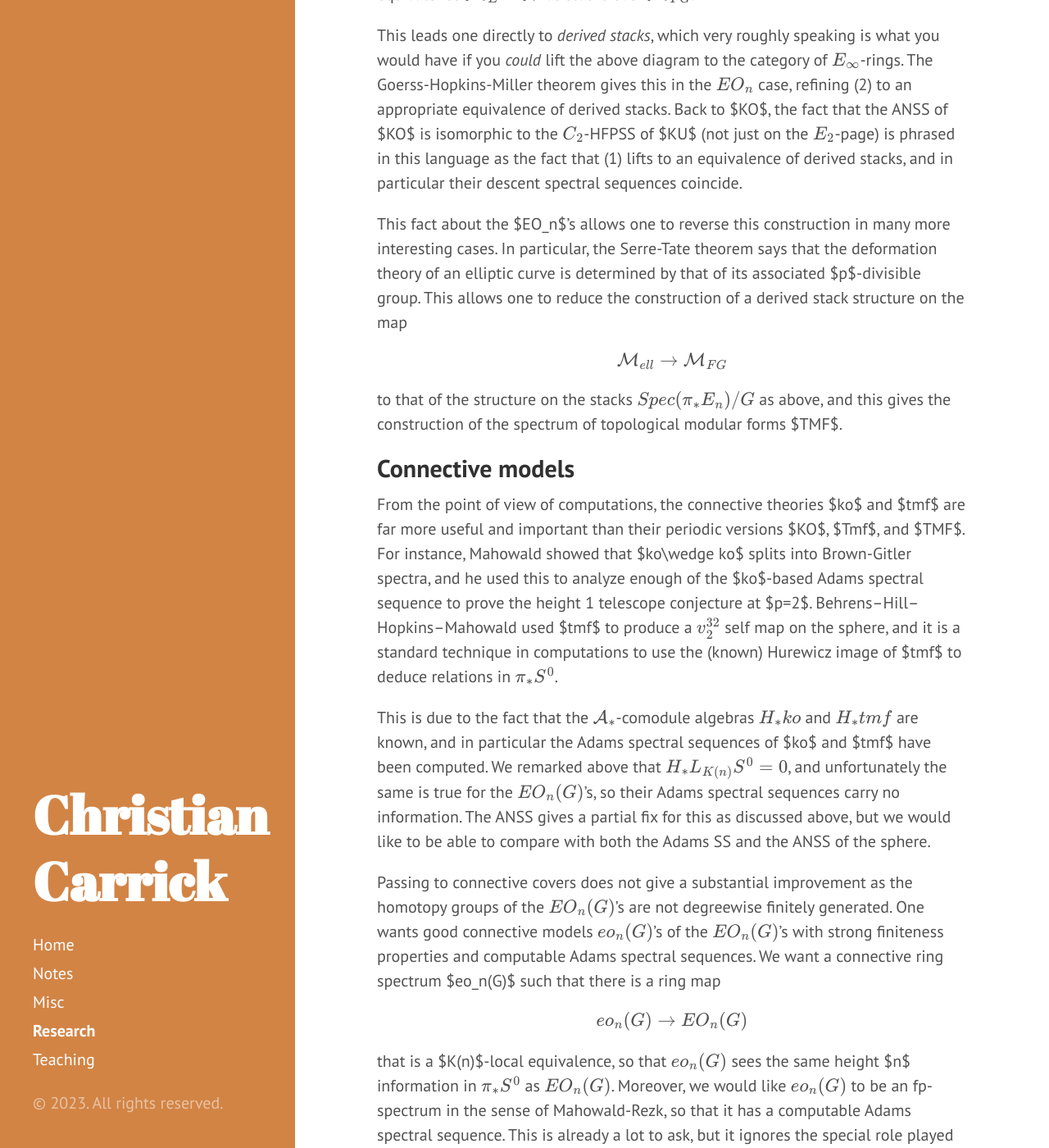
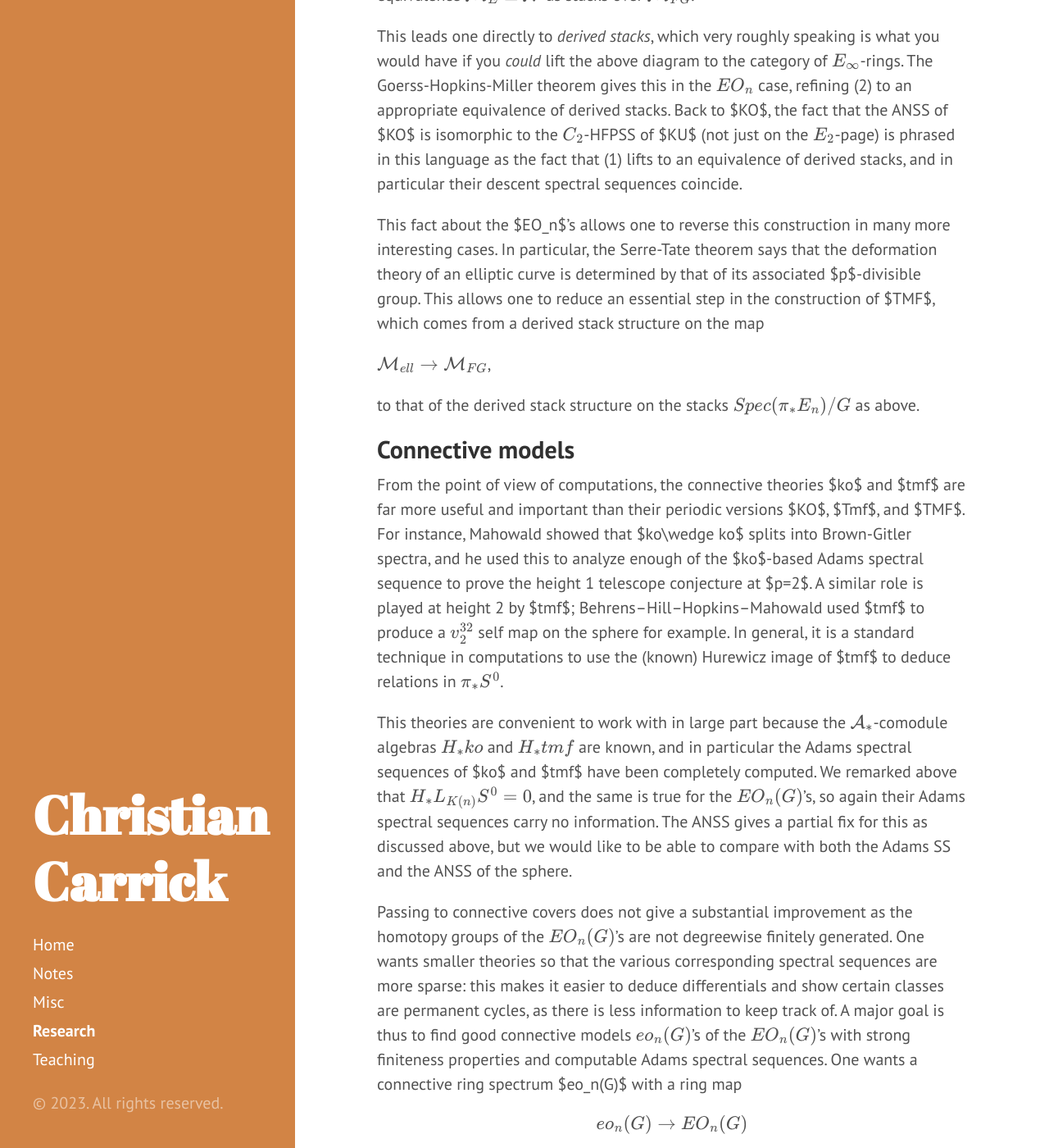
Before and after one commit to carrickchristian/carrickchristian.github.io, a Jekyll site: the page built from research.md, in a window 1280 px wide and 1400 px high, scrolled down 2998 px. Shown: the whole window at 82% size. Built offline with Jekyll 4.4.1, drawn with Linux system fonts in a browser that asks for light colours; formulas are drawn with MathJax 3; some of the changed text lies outside the part shown.

Commit message:
research page 2

```diff
--- a/research.md
+++ b/research.md
@@ -7,7 +7,7 @@
 
 ## Higher real $K$-theories
 
-In all that follows, we work at the prime $p=2$. Chromatic homotopy theory studies spaces and spectra from the point of view of complex-oriented cohomology theories, those theories that admit Thom isomorphisms for complex vector bundles. On one hand, facts like the nilpotence theorem tell us these theories see quite a lot of information. On the other, for any complex-oriented ring spectrum $R$, the unit map
+In all that follows, we work at the prime $p=2$. Chromatic homotopy theory studies spaces and spectra from the point of view of complex-oriented cohomology theories. On one hand, facts like the nilpotence theorem tell us these theories see quite a lot of information. On the other, for any complex-oriented ring spectrum $R$, the unit map
 
 $$\pi_*S^0\to \pi_*R$$
 
@@ -21,7 +21,7 @@
 
 For example, $\mathbb{G}_n$ contains a canonical copy of $C_2$ given by the formal inverse on the formal group. At height 1, there is an equivalence $E_1\simeq KU^{\hat{}}_2$, and the $C_2$-action corresponds to complex conjugation on $KU$, giving an equivalence $E_1^{hC_2}\simeq KO^{\hat{}}_2$. It is straightforward to write down explicit formulas for the action in this case; one finds that $C_2$ acts by multiplication by $-1$ on the Bott class. The ANSS for $KO$ is then isomorphic to the easily computed HFPSS for this $C_2$ action.
 
-It was an observation of Ravenel and Hopkins-Miller that $L_{K(n)}S^0$ is well approximated by $$EO_n(G):=E_n^{hG}$$ for finite subgroups $G\subset\mathbb{G}_n$, and that these *Hopkins-Miller higher real $K$-theories* are more computable. In fact, $$L_{K(1)}S^0$$ has a finite resolution which reduces the computation of $$\pi_*L_{K(1)}S^0$$ to the tractable computation of $$\pi_*KO$$ described above. At the prime $p=3$, Goerss--Henn--Mahowald--Rezk provided a similar finite resolution consisting of $$EO_n(G)$$ spectra related to $TMF$.
+It was an observation of Ravenel and Hopkins-Miller that $L_{K(n)}S^0$ is well approximated by $$EO_n(G):=E_n^{hG}$$ for finite subgroups $G\subset\mathbb{G}_n$, and that these *Hopkins-Miller higher real $K$-theories* are more computable. In fact, $$L_{K(1)}S^0$$ has a finite resolution which reduces the computation of $$\pi_*L_{K(1)}S^0$$ to the tractable computation of $$\pi_*KO$$ described above. At the prime $p=3$, Goerss--Henn--Mahowald--Rezk provided a similar finite resolution of $$L_{K(2)}S^0$$ consisting of $$EO_n(G)$$ spectra related to $TMF$.
 
 ## Hopkins' *From Spectra to Stacks*
 
@@ -56,7 +56,7 @@
 
 $$Spec(R)\to\mathcal{M}_{FG}$$
 
-is a flat map of stacks, then there is a complex-oriented ring spectrum lifting this map along the above construction. We may ask if there's a similar statement replacing $Spec(R)$ with a stack. If
+is a flat map of stacks, then there is a complex-oriented ring spectrum lifting this map along the above construction. We may ask if there's a more general statement replacing $Spec(R)$ with a (non-affine) stack. If
 
 $$\mathcal{N}\to\mathcal{M}_{FG}$$
 
@@ -64,19 +64,19 @@
 
 This leads one directly to *derived stacks*, which very roughly speaking is what you would have if you *could* lift the above diagram to the category of $$E_\infty$$-rings. The Goerss-Hopkins-Miller theorem gives this in the $$EO_n$$ case, refining (2) to an appropriate equivalence of derived stacks. Back to $KO$, the fact that the ANSS of $KO$ is isomorphic to the $$C_2$$-HFPSS of $KU$ (not just on the $$E_2$$-page) is phrased in this language as the fact that (1) lifts to an equivalence of derived stacks, and in particular their descent spectral sequences coincide.
 
-This fact about the $EO_n$'s allows one to reverse this construction in many more interesting cases. In particular, the Serre-Tate theorem says that the deformation theory of an elliptic curve is determined by that of its associated $p$-divisible group. This allows one to reduce the construction of a derived stack structure on the map
+This fact about the $EO_n$'s allows one to reverse this construction in many more interesting cases. In particular, the Serre-Tate theorem says that the deformation theory of an elliptic curve is determined by that of its associated $p$-divisible group. This allows one to reduce an essential step in the construction of $TMF$, which comes from a derived stack structure on the map
 
-$$\mathcal{M}_{ell}\to\mathcal{M}_{FG}$$
+$$\mathcal{M}_{ell}\to\mathcal{M}_{FG}$$,
 
-to that of the structure on the stacks $$Spec(\pi_*E_n)/G$$ as above, and this gives the construction of the spectrum of topological modular forms $TMF$.
+to that of the derived stack structure on the stacks $$Spec(\pi_*E_n)/G$$ as above.
 
 ## Connective models
 
-From the point of view of computations, the connective theories $ko$ and $tmf$ are far more useful and important than their periodic versions $KO$, $Tmf$, and $TMF$. For instance, Mahowald showed that $ko\wedge ko$ splits into Brown-Gitler spectra, and he used this to analyze enough of the $ko$-based Adams spectral sequence to prove the height 1 telescope conjecture at $p=2$. Behrens--Hill--Hopkins--Mahowald used $tmf$ to produce a $$v_2^{32}$$ self map on the sphere, and it is a standard technique in computations to use the (known) Hurewicz image of $tmf$ to deduce relations in $$\pi_*S^0$$.
+From the point of view of computations, the connective theories $ko$ and $tmf$ are far more useful and important than their periodic versions $KO$, $Tmf$, and $TMF$. For instance, Mahowald showed that $ko\wedge ko$ splits into Brown-Gitler spectra, and he used this to analyze enough of the $ko$-based Adams spectral sequence to prove the height 1 telescope conjecture at $p=2$. A similar role is played at height 2 by $tmf$; Behrens--Hill--Hopkins--Mahowald used $tmf$ to produce a $$v_2^{32}$$ self map on the sphere for example. In general, it is a standard technique in computations to use the (known) Hurewicz image of $tmf$ to deduce relations in $$\pi_*S^0$$.
 
-This is due to the fact that the $$\mathcal{A}_*$$-comodule algebras $$H_*ko$$ and $$H_*tmf$$ are known, and in particular the Adams spectral sequences of $ko$ and $tmf$ have been computed. We remarked above that $$H_*L_{K(n)}S^0=0$$, and unfortunately the same is true for the $$EO_n(G)$$'s, so their Adams spectral sequences carry no information. The ANSS gives a partial fix for this as discussed above, but we would like to be able to compare with both the Adams SS and the ANSS of the sphere.
+This theories are convenient to work with in large part because the $$\mathcal{A}_*$$-comodule algebras $$H_*ko$$ and $$H_*tmf$$ are known, and in particular the Adams spectral sequences of $ko$ and $tmf$ have been completely computed. We remarked above that $$H_*L_{K(n)}S^0=0$$, and the same is true for the $$EO_n(G)$$'s, so again their Adams spectral sequences carry no information. The ANSS gives a partial fix for this as discussed above, but we would like to be able to compare with both the Adams SS and the ANSS of the sphere.
 
-Passing to connective covers does not give a substantial improvement as the homotopy groups of the $$EO_n(G)$$'s are not degreewise finitely generated. One wants good connective models $$eo_n(G)$$'s of the $$EO_n(G)$$'s with strong finiteness properties and computable Adams spectral sequences. We want a connective ring spectrum $eo_n(G)$ such that there is a ring map
+Passing to connective covers does not give a substantial improvement as the homotopy groups of the $$EO_n(G)$$'s are not degreewise finitely generated. One wants smaller theories so that the various corresponding spectral sequences are more sparse: this makes it easier to deduce differentials and show certain classes are permanent cycles, as there is less information to keep track of. A major goal is thus to find good connective models $$eo_n(G)$$'s of the $$EO_n(G)$$'s with strong finiteness properties and computable Adams spectral sequences. One wants a connective ring spectrum $eo_n(G)$ with a ring map
 
 $$eo_n(G)\to EO_n(G)$$
 
@@ -107,7 +107,7 @@
 
 The simplicial diagram on the right lifts to derived (affine) schemes since $E$ and $MU$ are $$E_\infty$$-rings, and so we may define the derived stack structure on $$\mathcal{M}_E$$ by this colimit. Applying this when $E=ko$, the corresponding descent spectral sequence is a spectral sequence converging to $\pi_*ko$.
 
-If we had the equivalence $$\mathcal{M}_{ko}\simeq Spec(\mathbb{Z}[v_1])/C_2$$, by comparison with the descent spectral sequence for $$\mathcal{M}_{KO}$$, we would see that the descent spectral sequence for $$\mathcal{M}_{ko}$$ coincides with the HFPSS for $ku$ with its complex conjugation action. Here we mean the genuine $C_2$-spectrum $ku$ with its complex conjugation action, i.e. Atiyah's Real $K$-theory $$k_\mathbb{R}$$. But this latter spectral sequence does not converge to $$\pi_*ko$$; in fact
+If we had the equivalence $$\mathcal{M}_{ko}\simeq Spec(\mathbb{Z}[v_1])/C_2$$, by comparison with the descent spectral sequence for $$\mathcal{M}_{KO}$$, we would see that the descent spectral sequence for $$\mathcal{M}_{ko}$$ coincides with the HFPSS for $ku$ with its complex conjugation action (i.e. Atiyah's Real $K$-theory $$k_\mathbb{R}$$). But this latter spectral sequence does not converge to $$\pi_*ko$$; in fact
 
 $$ko\not\simeq ku^{hC_2}$$
 
@@ -115,7 +115,7 @@
 
 ## HHR theories
 
-$$k_\mathbb{R}$$ fits into a general class of connective equivariant theories defined by Hill--Hopkins--Ravenel and studied in detail by Beaudry--Hill--Shi--Zeng. These theories come from the context of *Real-oriented homotopy theory*. In short, this is the study of complex orientations in (genuine) $$C_2$$-spectra, where $$\mathbb{C}\mathbb{P}^\infty$$ and $MU$ are given $C_2$-actions via complex conjugation. The resulting $$C_2$$-spectrum $$MU_\mathbb{R}$$ is a $$C_2$$-$$E_\infty$$-ring, and 2-locally it has quotients $$BP_\mathbb{R}$$ and $$BP_\mathbb{R}\langle n\rangle$$ lifting the classical theories; $$k_\mathbb{R}$$ is a form of $$BP_\mathbb{R}\langle 1\rangle$$ for example.
+$$k_\mathbb{R}$$ fits into a general class of connective equivariant theories defined by Hill--Hopkins--Ravenel and studied in detail by Beaudry--Hill--Shi--Zeng. These theories live in the context of *Real-oriented homotopy theory*. In short, this is the study of complex orientations in (genuine) $$C_2$$-spectra, where $$\mathbb{C}\mathbb{P}^\infty$$ and $MU$ are given $C_2$-actions via complex conjugation. The resulting $$C_2$$-spectrum $$MU_\mathbb{R}$$ is a $$C_2$$-$$E_\infty$$-ring, and 2-locally it has quotients $$BP_\mathbb{R}$$ and $$BP_\mathbb{R}\langle n\rangle$$ lifting the classical theories; $$k_\mathbb{R}$$ is a form of $$BP_\mathbb{R}\langle 1\rangle$$ for example.
 
 Hahn-Shi showed that there is a $C_2$-equivariant orientation map $$MU_\mathbb{R}\to E_n$$, where $E_n$ is Morava $E$-theory with its $C_2$-action by the formal inverse on the formal group. It sends $\overline{v}_i$ (equivariant lifts of the classical $v_i$'s) to zero for $i>n$, resulting in an equivariant map $$BP_\mathbb{R}\langle n\rangle\to E_n$$, and hence a map
 
@@ -135,7 +135,9 @@
 
 The slice filtration is an instance of a general phenomenon appearing in equivariant homotopy and with $$MU_\mathbb{R}$$ and $$N_{C_2}^GMU_\mathbb{R}$$ in particular. One can deduce information about non-complex-orientable theories like the $$BP^{((G))}\langle m\rangle^G$$'s while still working in a complex-oriented setting; one can work with the complex-oriented $G$-spectrum $$BP^{((G))}\langle m\rangle$$ and then pass to fix points. A prototypical example is the fact that equivariant Bott periodicity for $K_\mathbb{R}$ carries both the $KU$ and $KO$ Bott periodicities.
 
-I have spent a lot of time thinking about chromatic homotopy internal to the equivariant setting in this way. In particular I looked into analogues of the Ravenel conjectures in chromatic homotopy in this setting and showed that forms of the chromatic convergence and smash product theorems hold for localized versions of the $$BP^{((G))}\langle m\rangle$$'s in the Borel-complete setting. Borel-completeness is a somewhat surprising feature in Real-oriented homotopy theory: I showed in fact that $$N_{C_2}^{C_{2^n}}MU_\mathbb{R}$$ is Borel-complete for all $n$, using the slice filtration. This resulted giving a proof of the Segal conjecture for $C_2$ as a surprising corollary, demonstrating how much information these theories hold. This theorem implies that the slice SS and HFPSS of $$N_{C_2}^{C_{2^n}}MU_\mathbb{R}$$ converge to the same thing. These spectral sequences differ greatly on the $E_2$ page, and this can be used to deduce various differentials in both of them. This has consequences for the slice SS's of the truncated theories  $$BP^{((G))}\langle m\rangle$$, which are *not* Borel-complete.
+I have spent a lot of time thinking about chromatic homotopy internal to the equivariant setting in this way. In particular I looked into analogues of the Ravenel conjectures in chromatic homotopy in this setting and showed that forms of the chromatic convergence and smash product theorems hold for localized versions of the $$BP^{((G))}\langle m\rangle$$'s in the Borel-complete setting. Borel-completeness is a somewhat surprising feature in Real-oriented homotopy theory: I showed in fact that $$N_{C_2}^{C_{2^n}}MU_\mathbb{R}$$ is Borel-complete for all $n$, using the slice filtration. This resulted in a proof of the Segal conjecture for $C_2$ as a surprising corollary, demonstrating how much information these theories hold.
+
+This theorem implies in particular that the slice SS and HFPSS of $$N_{C_2}^{C_{2^n}}MU_\mathbb{R}$$ converge to the same thing. These spectral sequences differ dramatically on the $E_2$ page, and this can be used to deduce various differentials in both of them. This has consequences for the slice SS's of the truncated theories  $$BP^{((G))}\langle m\rangle$$, which are *not* Borel-complete.
 
 ## Chromatic numbers
 
@@ -157,6 +159,6 @@
 
 $$\Phi(E):=\min\{n\ge0\text{ }|\text{  }E\wedge X(n)\text{ is complex orientable}\}$$
 
-where $$X(n)$$ is Ravenel's Thom spectrum $$Thom(\Omega SU(n)\to \Omega SU\simeq BU)$$. This is a straightforward invariant of $E$ that I show is an invariant of $$\mathcal{M}_E$$ which makes precise the sense in which the stackiness of $$\mathcal{M}_E$$ measures the failure of $E$ to be complex-orientable. I use the stack description above to deduce that $$\Phi(E_\mathbb{R}(n)^{C_2})=2^n$$.
+where $$X(n)$$ is Ravenel's Thom spectrum $$Thom(\Omega SU(n)\to \Omega SU\simeq BU)$$. This is a straightforward invariant of $E$ that I show is in fact an invariant of $$\mathcal{M}_E$$, which makes precise the sense in which the stackiness of $$\mathcal{M}_E$$ measures the failure of $E$ to be complex-orientable. I use the stack description above to deduce for example that $$\Phi(E_\mathbb{R}(n)^{C_2})=2^n$$.
 
 I am working currently on relating chromatic numbers to a similar integer defined by Bhattacharya-Chatham in terms of orientations of vector bundles. I am also looking into what extent the chromatic number is detected by the Adams spectral sequence and, in particular, chromatic number as a generic property of fp spectra.
```
Also changed, not shown: other parts of research.md (+1 -1 lines).
